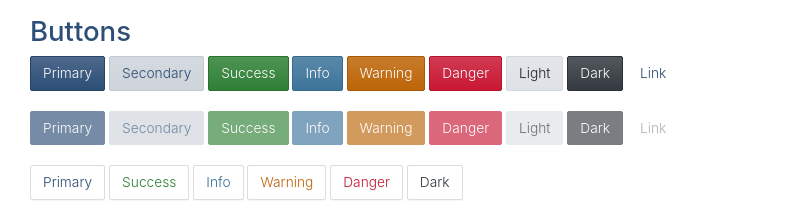
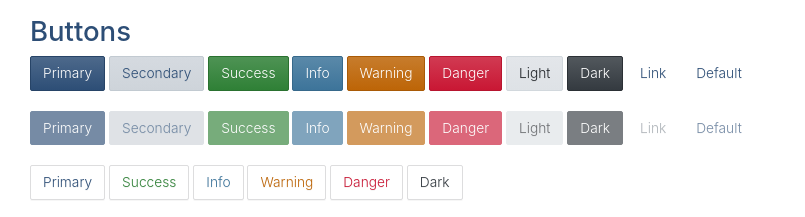
Before and after one commit to lenconda/cayenne-ui, a website: page index.html in a window 1280 px wide. Shown: the top 217 px of the page, 0-805 px from the left. Drawn offline with nearby package versions, Linux system fonts and the light colour scheme; files that its build step writes are made by us from their sources.

Commit message:
fix: default button styles

```diff
--- a/index.html
+++ b/index.html
@@ -63,18 +63,20 @@
             <button type="button" class="btn btn-light">Light</button>
             <button type="button" class="btn btn-dark">Dark</button>
             <button type="button" class="btn btn-link">Link</button>
+            <button type="button" class="btn btn-default">Default</button>
           </p>
 
           <p class="bs-component">
-            <button type="button" class="btn btn-primary disabled">Primary</button>
-            <button type="button" class="btn btn-secondary disabled">Secondary</button>
-            <button type="button" class="btn btn-success disabled">Success</button>
-            <button type="button" class="btn btn-info disabled">Info</button>
-            <button type="button" class="btn btn-warning disabled">Warning</button>
-            <button type="button" class="btn btn-danger disabled">Danger</button>
-            <button type="button" class="btn btn-light disabled">Light</button>
-            <button type="button" class="btn btn-dark disabled">Dark</button>
-            <button type="button" class="btn btn-link disabled">Link</button>
+            <button type="button" disabled class="btn btn-primary disabled">Primary</button>
+            <button type="button" disabled class="btn btn-secondary disabled">Secondary</button>
+            <button type="button" disabled class="btn btn-success disabled">Success</button>
+            <button type="button" disabled class="btn btn-info disabled">Info</button>
+            <button type="button" disabled class="btn btn-warning disabled">Warning</button>
+            <button type="button" disabled class="btn btn-danger disabled">Danger</button>
+            <button type="button" disabled class="btn btn-light disabled">Light</button>
+            <button type="button" disabled class="btn btn-dark disabled">Dark</button>
+            <button type="button" disabled class="btn btn-link disabled">Link</button>
+            <button type="button" disabled class="btn btn-default disabled">Default</button>
           </p>
 
           <p class="bs-component">
@@ -1493,7 +1495,7 @@
       </div>
     </div>
 
-    <div class="modal" tabindex="-1" role="dialog" style="position: relative; display: block; background-color: #ddd">
+    <div class="modal show" tabindex="-1" role="dialog" style="position: relative; display: block; background-color: #ddd">
       <div class="modal-dialog" role="document">
         <div class="modal-content">
           <div class="modal-header">
@@ -1506,8 +1508,8 @@
             <p>Modal body text goes here.</p>
           </div>
           <div class="modal-footer">
+            <button type="button" class="btn btn-default" data-dismiss="modal">Close</button>
             <button type="button" class="btn btn-primary">Save changes</button>
-            <button type="button" class="btn btn-secondary" data-dismiss="modal">Close</button>
           </div>
         </div>
       </div>
--- a/package.json
+++ b/package.json
@@ -1,6 +1,6 @@
 {
   "name": "@cayenne-ui/css",
-  "version": "0.0.2",
+  "version": "0.0.3",
   "description": "A customized theme for Bootstrap 4",
   "repository": "https://github.com/lenconda/cayenne-ui-css.git",
   "main": "index.js",
--- a/scss/_styles.scss
+++ b/scss/_styles.scss
@@ -30,6 +30,7 @@ $text-shadow: 0 1px 0 rgba(0, 0, 0, 0.05) !default;
   }
 
   &.btn-secondary,
+  &.btn-default,
   &.btn-secondary:active,
   &.btn-secondary.active,
   &.btn-secondary:focus,
@@ -37,6 +38,20 @@ $text-shadow: 0 1px 0 rgba(0, 0, 0, 0.05) !default;
   &.btn-secondary:not(:disabled):not(.disabled).active,
   .show > &.btn-secondary.dropdown-toggle {
     color: $primary;
+  }
+
+  &.btn-default:not(:disabled):active,
+  &.btn-default:not(:disabled).active {
+    color: $gray-800;
+    border: 1px solid darken($gray-300, 4);
+    background-color: $gray-300;
+  }
+
+  &.btn-default.disabled:active,
+  &.btn-default.disabled.active {
+    color: $primary;
+    border-color: transparent;
+    background-color: inherit;
   }
 
   &.btn-outline-secondary {
```
